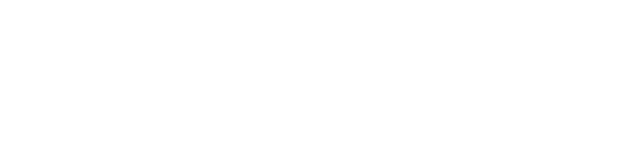
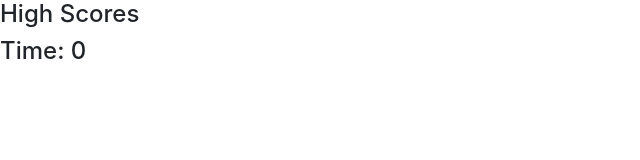
Before and after one commit to catleejs/localStorage-Quiz, a plain HTML site: page index.html in a window 1280 px wide. Shown: the whole page, without its empty margins (0-640 px from the left). Drawn offline with nearby package versions, Linux system fonts and the light colour scheme.

Commit message:
added bootstrap href to head tags in HTML

```diff
--- a/index.html
+++ b/index.html
@@ -4,12 +4,15 @@
     <meta charset="UTF-8">
     <meta http-equiv="X-UA-Compatible" content="IE=edge">
     <meta name="viewport" content="width=device-width, initial-scale=1.0">
+    <link rel="stylesheet" href="https://stackpath.bootstrapcdn.com/bootstrap/4.3.1/css/bootstrap.min.css" integrity="sha384-ggOyR0iXCbMQv3Xipma34MD+dH/1fQ784/j6cY/iJTQUOhcWr7x9JvoRxT2MZw1T" crossorigin="anonymous" />
     <link rel="stylesheet" href="./assets/style/style.css">
+
     <title>Quiz</title>
 </head>
 <body>
     <header>
-
+            <h4 id="highscore">High Scores</h4>
+            <h4>Time: <span id="timer">0</span></h4>
     </header>
     <main>
 
```
